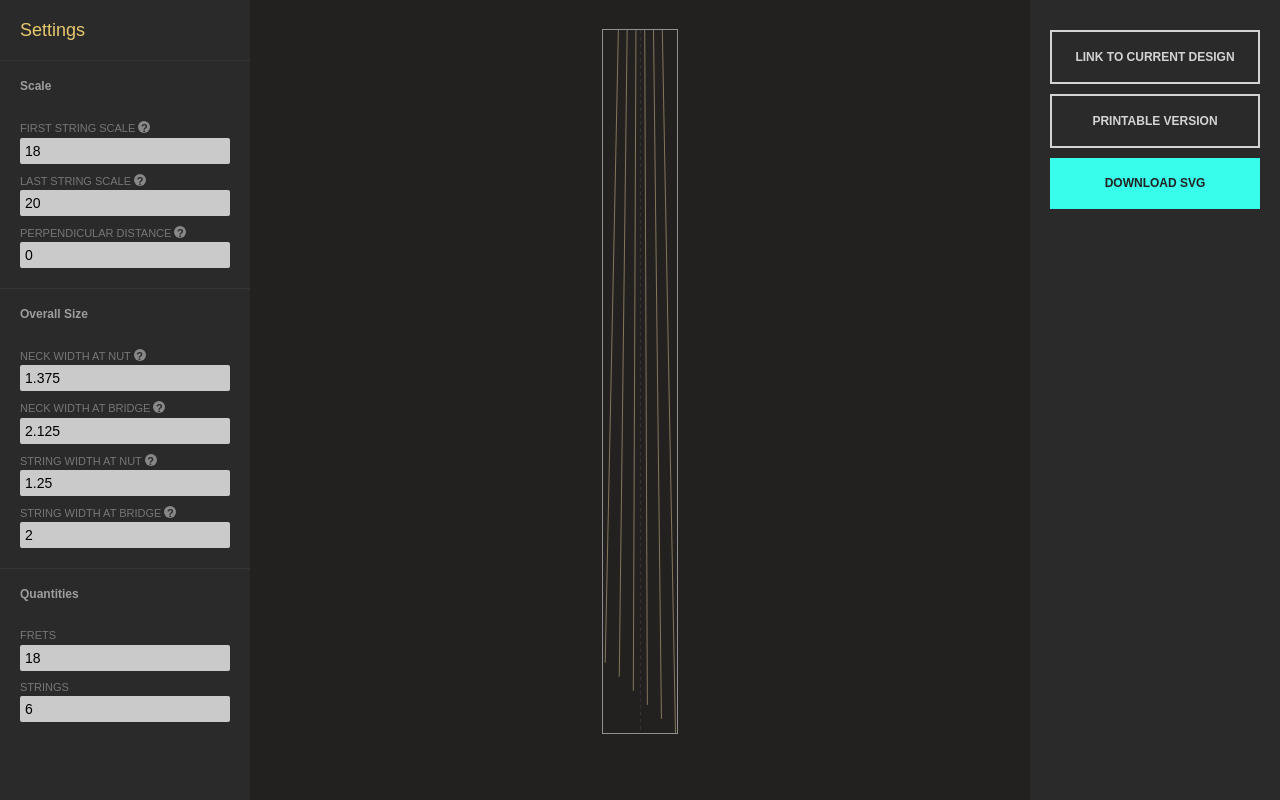
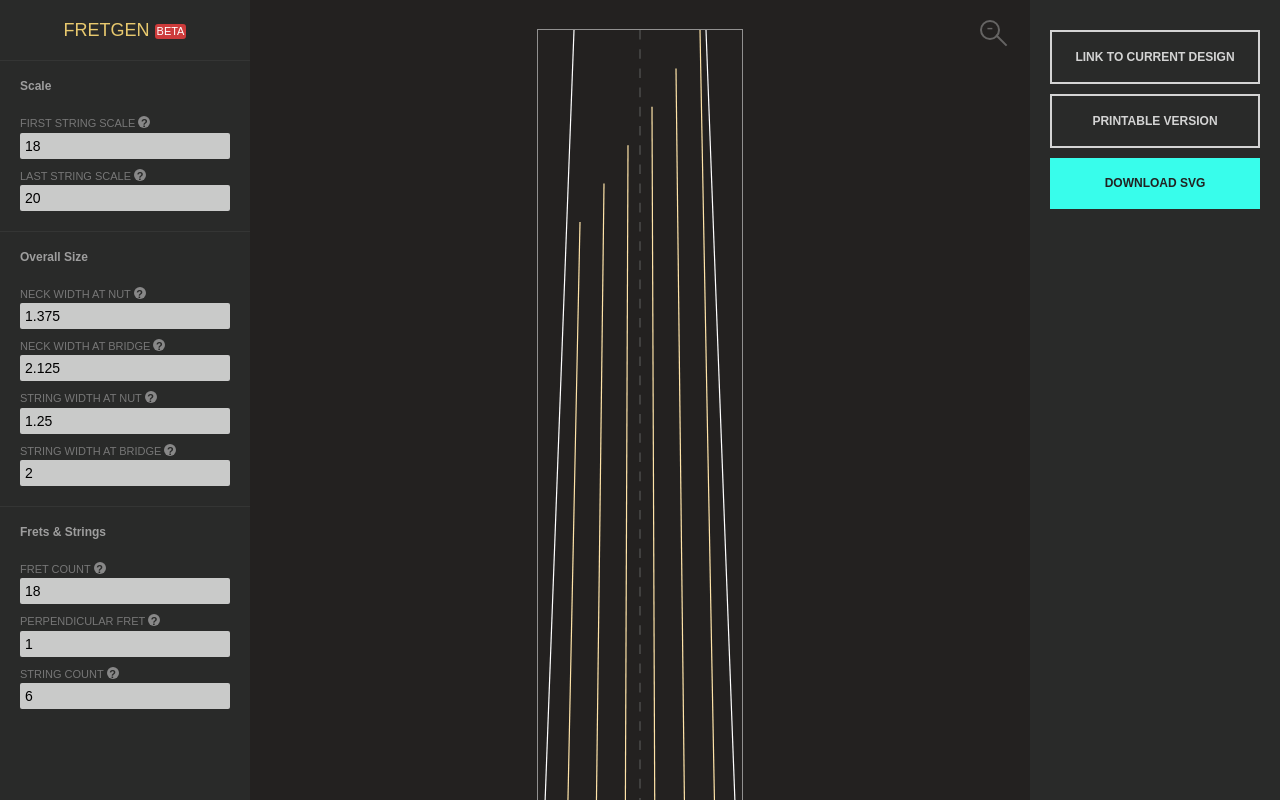
Before and after one commit to kthornbloom/FretGen, a plain HTML site: page index.html in a window 1280 px wide. Drawn offline with Linux system fonts and the light colour scheme.

Commit message:
minor edits

```diff
--- a/css/stylesheet.css
+++ b/css/stylesheet.css
@@ -44,6 +44,7 @@
 	font-size:1.5em;
 	color:#e8c96e;
 	padding: 15px 0 0 0;
+	text-align: center;
 	margin:0;
 }
 .left-sidebar h1:first-of-type {
@@ -52,12 +53,25 @@
 
 .left-sidebar h2 {
 	font-weight: bold;
-	padding:15px 20px;
+	padding:15px 20px 10px 20px;
 	border-top:1px solid rgba(255,255,255,.05);
 	margin:20px -20px 0 -20px;
 	color:#9e9e9e;
 }
-
+.beta {
+	display: inline-block;
+	font-size: 11px;
+	line-height: 1em;
+	padding: 2px;
+	background: #cd3b3b;
+	color: #fff!important;
+	border-radius: 3px;
+	vertical-align: middle;
+}
+.beta:hover {
+	    background: #ff0000;
+    box-shadow: 0 0 10px red;
+}
 .result {
 	overflow: auto;
 	padding:30px;
@@ -65,6 +79,7 @@
 	flex-grow:1;
 	background:#232120;
 	transition:background .2s;
+	position: relative;
 	/*-webkit-filter:invert(1);*/
 }
 
@@ -144,13 +159,65 @@ a.button-secondary:hover {
 /* Fretboard */
 
 #render {
-	max-height:95%;
-	width:auto;
 	overflow:visible;
 	transition:.4s;
 	box-shadow:0 0 0 1px rgba(255,255,255,.5);
 }
 
+.render-fit {
+	max-height:95%;
+	width:auto;
+}
+
+#zoom-toggle {
+	display: block;
+	position: fixed;
+	top:20px;
+	right:280px;
+	opacity: .3;
+	transition:.2s;
+}
+
+#zoom-toggle span {
+	display: block;
+	width:20px;
+	height:20px;
+	border-radius:50%;
+	border:2px solid #fff;
+}
+#zoom-toggle span:before {
+	content:'-';
+	color: #fff;
+	font-family: monospace;
+	font-size: 18px;
+	text-align: center;
+    text-align: center;
+    line-height: 14px;
+    display: block;
+    height: 20px;
+}
+#zoom-toggle span:after {
+	content:'';
+	display: block;
+	position: absolute;
+	left:16px;
+	bottom:4px;
+	width:15px;
+	height:2px;
+	background:#fff;
+	transform-origin:left;
+	transform:rotate(45deg);
+}
+#zoom-toggle:hover {
+	opacity: 1;
+}
+#zoom-toggle:active {
+	transition:none;
+	transform:scale(.91);
+}
+.toggle-on span:before {
+	content:'+'!important;
+}
 .invalid-fretboard #render {
 	opacity:.1;
 	filter: blur(2px);
--- a/index.html
+++ b/index.html
@@ -18,7 +18,7 @@
 <div class="wrapper">
 	<div class="left-sidebar">
 		<form id="input">
-			<h1>Settings</h1>
+			<h1>FRETGEN <a href="#" class="beta" data-tip="<b>BETA VERSION</b><br>This software is not fully functional. Use at your own risk!">BETA</a></h1>
 			<!--
 			<h2>Units</h2>
 				<label class="half-width">
@@ -44,12 +44,6 @@
 				</label>
 				<input type="number" value="20" step="0.5" required id="bottom-scale">
 
-				<label for="">
-					Perpendicular Distance
-					<div class="tip" data-tip="<b>Perpendicular Distance (0 - 1)</b><br>Only used in multi-scale layouts, this is the fret which is at a 90° angle to the fretboard. <br><br>Use a value of 0 to make the nut flat, or 1 to make the bridge flat. A value of .5 will make the middle of the fretboard perpendicular.">?</div>
-				</label>
-				<input type="number" value="0" max="1" step="0.001" required id="perp-distance">
-
 			<h2>Overall Size</h2>
 
 				<label for="">Neck Width at Nut
@@ -72,12 +66,24 @@
 				</label>
 				<input type="number" value="2"  step="any" min="0" required id="string-width-bridge">
 
-			<h2>Quantities</h2>
+			<h2>Frets & Strings</h2>
 
-				<label for="">Frets</label>
+				<label for="">
+					Fret Count
+					<div class="tip" data-tip="<b>Fret Count</b><br>The number of frets in your design. The nut position is not included in this count. (duh)">?</div>
+				</label>
 				<input type="number" step="1" value="18" required id="fret-count">
 
-				<label for="">Strings</label>
+				<label for="">
+					Perpendicular Fret
+					<div class="tip" data-tip="<b>Perpendicular Fret (0 - 1)</b><br>Only used in multi-scale layouts, this is the fret which is at a 90° angle. <br><br>Use a value of 0 to make the nut flat, or 1 to make the bridge flat. A value of .5 will make the middle of the fretboard perpendicular.">?</div>
+				</label>
+				<input type="number" value="1" max="1" step="0.001" required id="perp-distance">
+
+				<label for="">
+					String Count
+					<div class="tip" data-tip="<b>String Count</b><br>The number of strings on your instrument.">?</div>
+				</label>
 				<input type="number" step="1" value="6" min="2" required id="string-count">
 
 			</form>
@@ -85,6 +91,7 @@
 		<div class="result">
 			<svg xmlns:svg="http://www.w3.org/2000/svg" xmlns="http://www.w3.org/2000/svg" viewBox="0 0 200 100"  id="render">
 			</svg>
+			<a href="#" id="zoom-toggle"><span></span></a>
 		</div>
 		<div class="right-sidebar">
 			<a href="#" class="button button-secondary" id="linkto">Link to current design</a>
--- a/js/fretgen.js
+++ b/js/fretgen.js
@@ -75,22 +75,30 @@ $(document).ready(function(){
 
 		/* FRETBOARD EDGES
 		==============================================================*/
-		var leftX1 = 0,
-			leftX2 = 0,
+		var leftX1 = (width / 2) - (nutWidth /2),
+			leftX2 = (width / 2) - (bridgeWidth /2),
 			leftY1 = 0,
-			leftY2 = 0,
-			rightX1 = 0,
-			rightX2 = 0,
+			leftY2 = 10,
+			rightX1 = (width / 2) + (nutWidth /2),
+			rightX2 = (width / 2) + (bridgeWidth /2),
 			rightY1 = 0,
-			rightY2 = 0;
-		$('#render').append('<line class="leftedge" x1 = "'+leftX1+'" y1 = "'+leftY1+'" x2 = "'+leftX2+'" y2 = "'+leftY2+'" stroke = "black" stroke-width = "1"/>');
-		$('#render').append('<line class="rightedge" x1 = "'+rightX1+'" y1 = "'+rightY1+'" x2 = "'+rightX2+'" y2 = "'+rightY2+'" stroke = "black" stroke-width = "1"/>');
+			rightY2 = 10;
+		$('#render').append('<line class="leftedge" x1 = "'+leftX1+'" y1 = "'+leftY1+'" x2 = "'+leftX2+'" y2 = "'+leftY2+'" stroke = "black" stroke-width = ".0125"/>');
+		$('#render').append('<line class="rightedge" x1 = "'+rightX1+'" y1 = "'+rightY1+'" x2 = "'+rightX2+'" y2 = "'+rightY2+'" stroke = "black" stroke-width = ".0125"/>');
 
 
 		// update viewport
 		$('#render').attr('width',width+'in').attr('height',height+'in').attr('viewBox', '0, 0,' + width + ',' + height);
 		$('.result').html($('.result').html());
 	}
+
+	/* CLICKY STUFF
+	==============================================================*/
+	$(document).on('click','#zoom-toggle', function(e){
+		e.preventDefault();
+		$(this).toggleClass('toggle-on');
+		$('#render').toggleClass('render-fit');
+	});
 
 	$("#printable").on("click", function () {
 		var w = window.open();
@@ -117,7 +125,7 @@ $(document).ready(function(){
 	};
 
 	/* Modal stuff */
-	$('.tip').on('click', function(){
+	$('.tip, .beta').on('click', function(){
 		var info = $(this).attr('data-tip');
 		$('body').append('<div class="modal-wrap"><div class="modal">'+info+'<br><a href="#" class="button button-primary close-modal">OK</div></div></div>');
 		$('.modal-wrap').offset();
```
